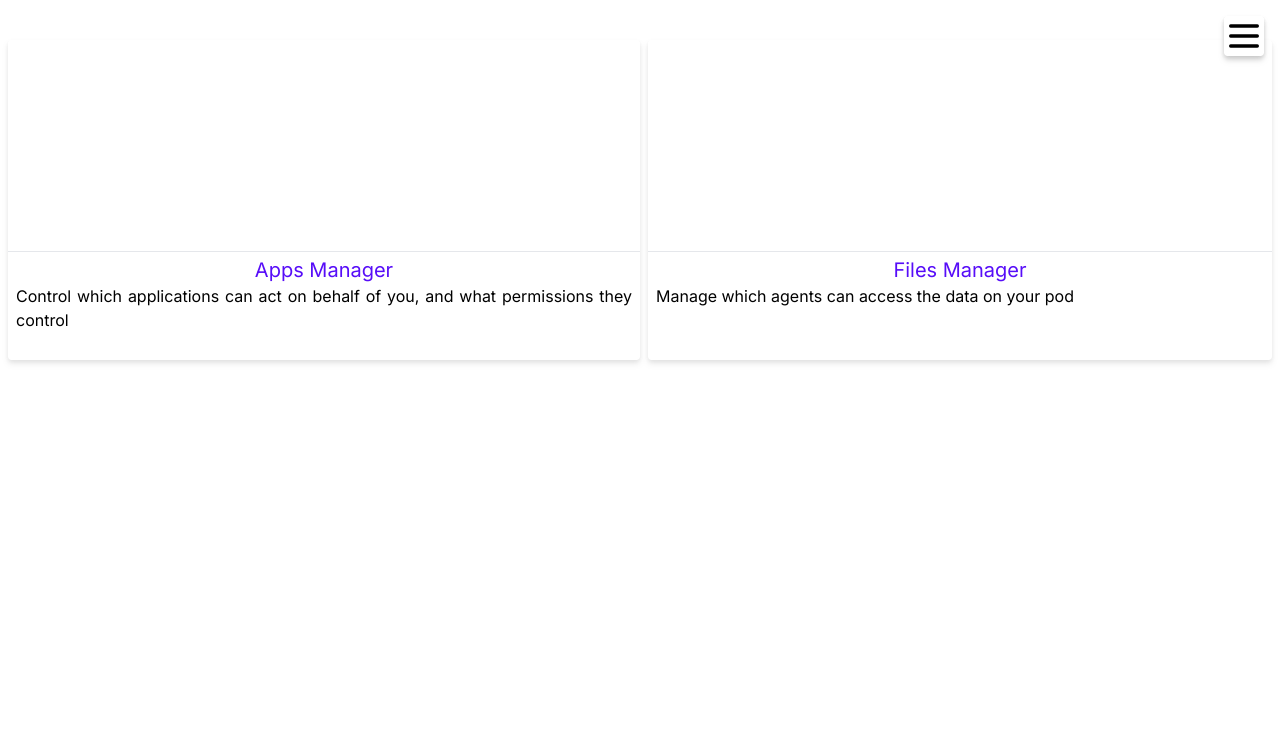
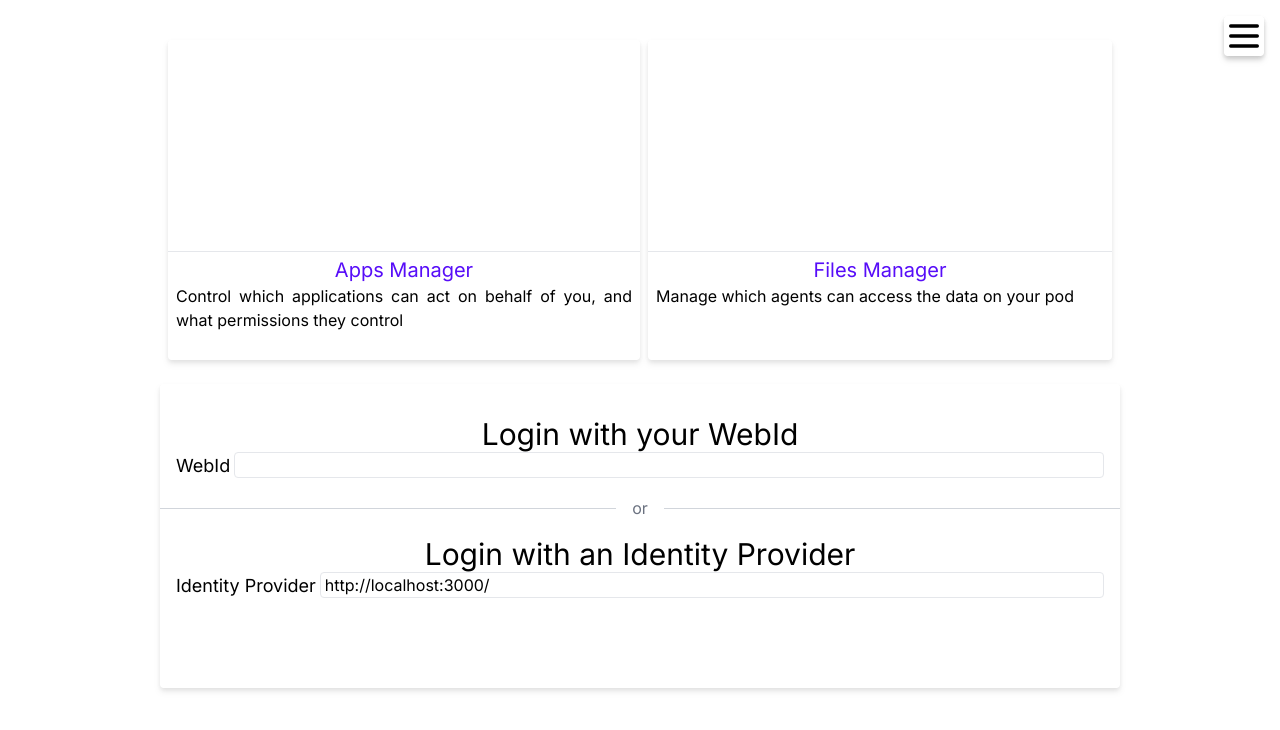
Before and after one commit to link2pod/permission-manager, a Next.js app: page / in a window 1280 px wide. Shown: the top 730 px of the page. Built offline with nearby package versions, Linux system fonts and the light colour scheme.

Commit message:
Add LoginForms to landing page

```diff
--- a/app/page.tsx
+++ b/app/page.tsx
@@ -1,9 +1,10 @@
+import LoginForms from "@/components/forms/LoginForms";
 import Link from "next/link";
 import { ReactNode } from "react";
 
 export default function Home() {
   return (
-    <main className="w-full pt-8">
+    <main className="w-full pt-8 sm:w-5/6 md:w-3/4 mx-auto">
       {/**Link to managers */}
       <div className="w-full grid md:grid-cols-2 md:space-x-2 justify-evenly sm:px-2">
         <ManagerCard
@@ -18,6 +19,9 @@ export default function Home() {
         />
       </div>
       {/** Login form if user isn't logged in. Hidden if logged in */}
+      <div className="md:h-80 mx-auto mt-4 h-5/12 pb-4">
+        <LoginForms />
+      </div>
     </main>
   )
 }
--- a/components/forms/BaseForm.tsx
+++ b/components/forms/BaseForm.tsx
@@ -29,14 +29,14 @@ export function BaseForm(props: {
   return (
     <div className="w-full h-full ">
       <form
-        className="w-full flex"
+        className="w-full sm:flex"
         onSubmit={(e) => { e.preventDefault(); handleSubmit(); }}
       >
         <label
           className="flex-none pr-1 text-lg"
           htmlFor={props.name}
         >
-          {props.label}
+          <div className="text-center">{props.label}</div>
         </label>
         <div className="relative w-full">
           <input
@@ -52,9 +52,9 @@ export function BaseForm(props: {
             ref={inputRef}
           />
           {
-            error && <div className="z-10 absolute w-full h-20 border border-error rounded flex">
-              <BiError className="fill-error" />
-              <div className="overflow-auto">
+            error && <div className="z-10 absolute w-full h-10 border border-error rounded grid grid-cols-12">
+              <BiError className="fill-error w-full h-full" />
+              <div className="overflow-auto col-span-11">
                 {error}
               </div>
             </div>
--- a/components/forms/LoginForms.tsx
+++ b/components/forms/LoginForms.tsx
@@ -3,11 +3,11 @@ import WebIdLoginForm from "./WebIdForm";
 
 export default function LoginForms() {
   return (
-    <div className="w-full h-full pt-4 drop-shadow-md rounded flex flex-col justify-between">
+    <div className="w-full h-full py-4 bg-base drop-shadow-md rounded flex flex-col justify-between">
       {/**Login forms*/}
       {/**TODO: implement login with webID (if supported) */}
       <div className="p-1 sm:p-4 flex-none overflow-clip">
-        <h1 className="text-3xl text-center">Login with your WebId</h1>
+        <h3 className="text-3xl text-center">Login with your WebId</h3>
         <WebIdLoginForm />
       </div>
       <div className="inset-x-0 flex items-center">
@@ -17,7 +17,7 @@ export default function LoginForms() {
       </div>
 
       <div className="p-1 sm:p-4 h-1/2 flex-auto overflow-clip">
-        <h1 className="text-3xl text-center">Login with an Identity Provider</h1>
+        <h3 className="text-3xl text-center">Login with an Identity Provider</h3>
         <OIDCIssuerForm />
       </div>
     </div>
```
